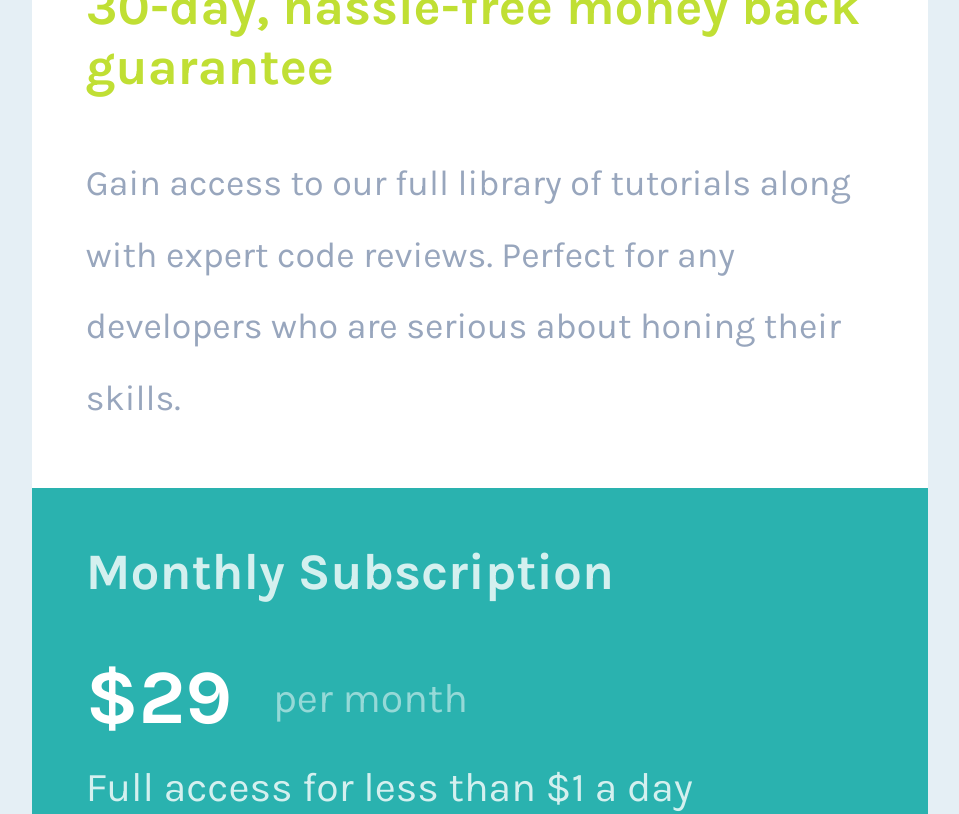
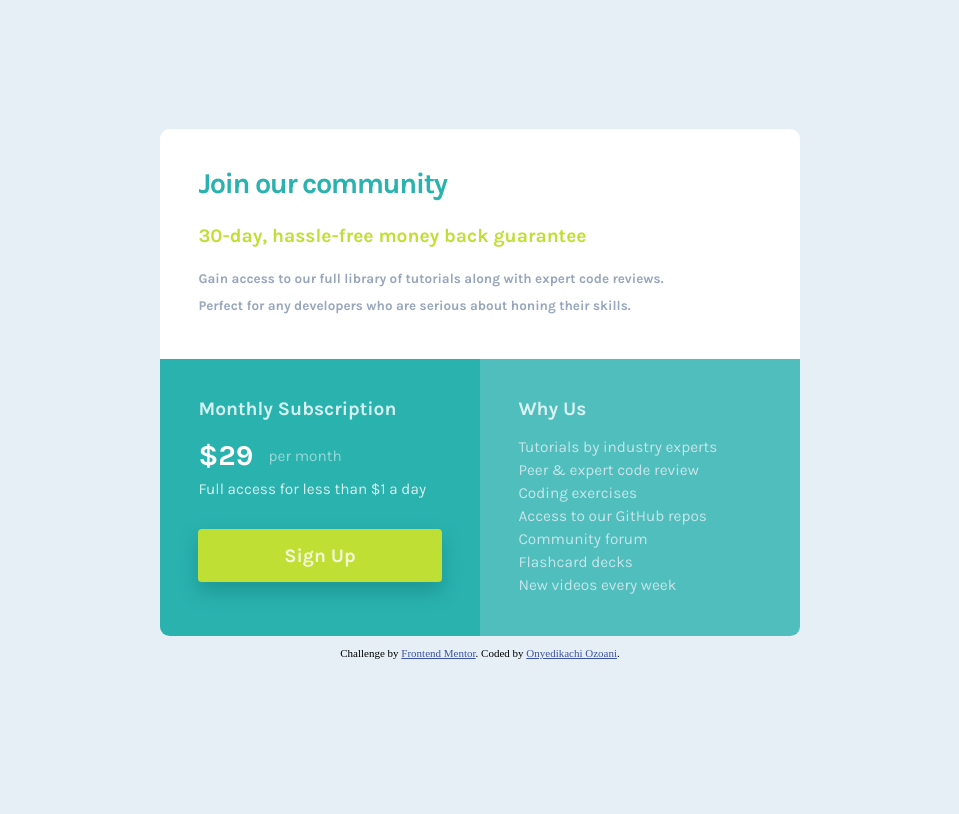
Before and after one commit to OnyedikachiOzoani/single-price-grid-component-master, a plain HTML site: page index.html in a window 1280 px wide. Shown: the top 814 px of the page, without its empty margins (160-1119 px from the left). Drawn offline with Linux system fonts and the light colour scheme.

Commit message:
Finished the whole design

```diff
--- a/style.css
+++ b/style.css
@@ -22,11 +22,21 @@ body {
 	width: 70%;
 	font-family: "Karla", sans-serif;
 	font-size: 4vw;
-	margin: 50% 0 0 0;
+	margin: 50% auto 0 auto;
+}
+
+.main-container,
+.main-container :first-child {
+	border-radius: 0.3em 0.3em 0 0;
 }
 
 .main-container :first-child {
 	margin-top: 0;
+}
+
+.main-container,
+.main-container :last-child {
+	border-radius: 0 0 0.3em 0.3em;
 }
 
 .main-container :last-child {
@@ -108,14 +118,12 @@ body {
 	font-weight: 400;
 	font-size: 0.8em;
 	padding-right: 5.45em;
+	line-height: 1.5em;
 }
 
 .community-activities span {
 	display: inline-block;
 	/* padding-right: 2em; */
-}
-
-.community-activities span:nth-child(2) {
 }
 
 .sign-up {
@@ -131,6 +139,75 @@ body {
 	box-shadow: 0 0.5em 1em 0.001em hsl(179, 68%, 35%);
 }
 
+/* For desktop */
+
+@media screen and (min-width: 400px) {
+	body {
+		padding: 0;
+	}
+
+	.main-container {
+		margin-top: 0;
+		width: 50%;
+		font-size: 1.5vw;
+		display: grid;
+		grid-template-columns: 1fr 0.5fr 0.5fr;
+	}
+
+	.main-container,
+	.main-container :first-child {
+		border-radius: 0.5em 0.5em 0 0;
+	}
+
+	.main-container {
+		border-radius: 0 0 0.5em 0.5em;
+	}
+
+	.main-container :last-child {
+		border-radius: 0 0 0.5em 0;
+	}
+
+	.main-container :nth-child(2) {
+		border-radius: 0 0 0 0.5em;
+	}
+
+	.community-citation {
+		grid-column-start: 1;
+		grid-column-end: 4;
+		grid-row-start: 1;
+		grid-row-end: 2;
+	}
+
+	.why-us-section {
+		grid-column-start: 2;
+		grid-column-end: 4;
+	}
+
+	.main-container .subscription-details,
+	.main-container .why-us-section {
+		box-sizing: border-box;
+		padding: 12%;
+	}
+
+	.community-activities {
+		padding-right: 1em;
+	}
+
+	.joining-details {
+		font-weight: 700;
+		padding-right: 4em;
+	}
+
+	.subscription-details .sign-up {
+		border-radius: 0.2em;
+	}
+
+	body .attribution {
+		margin-top: revert;
+		/* height: auto; */
+	}
+}
+
 footer {
 	height: calc(53em / 24);
 }
```
